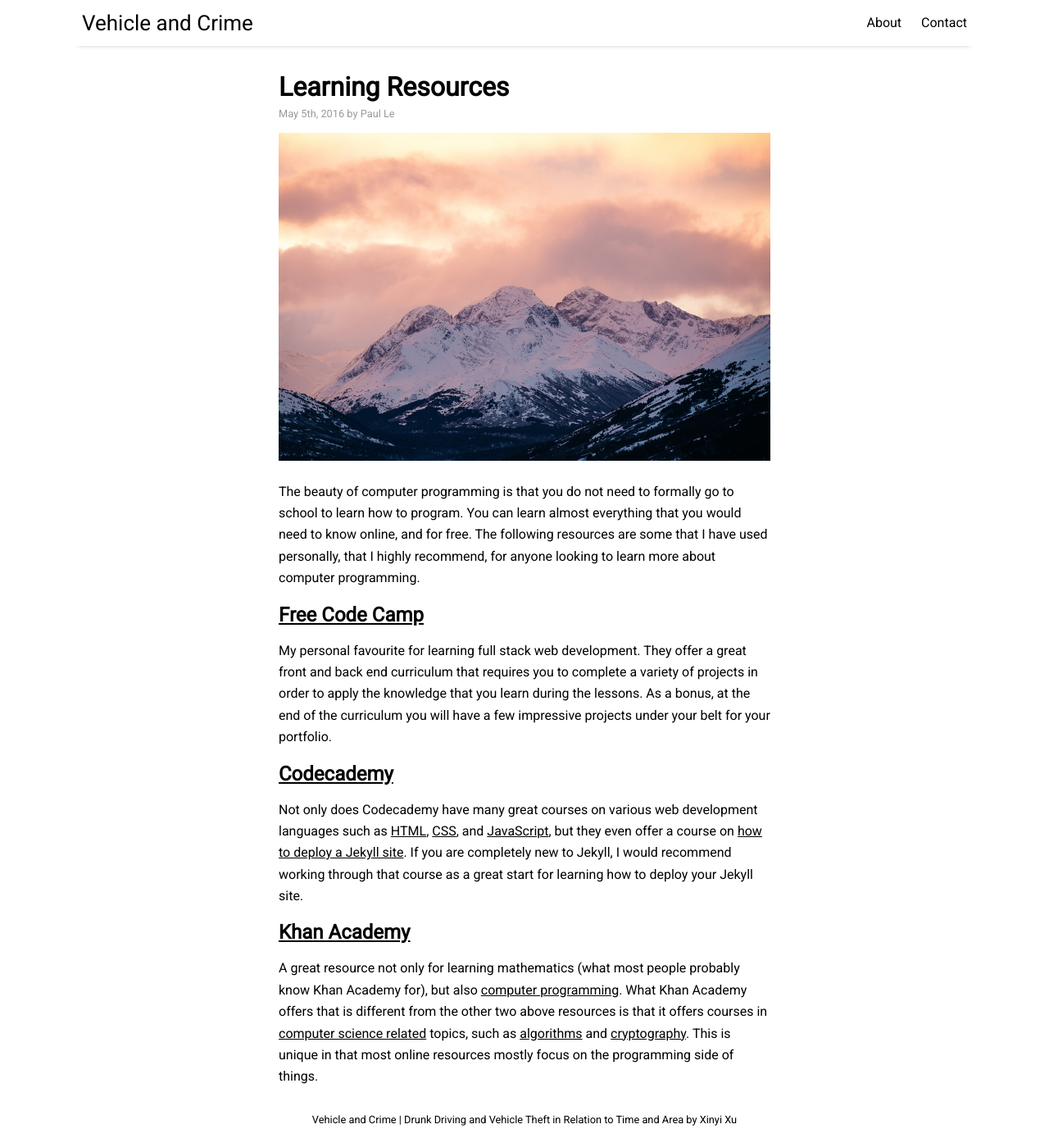
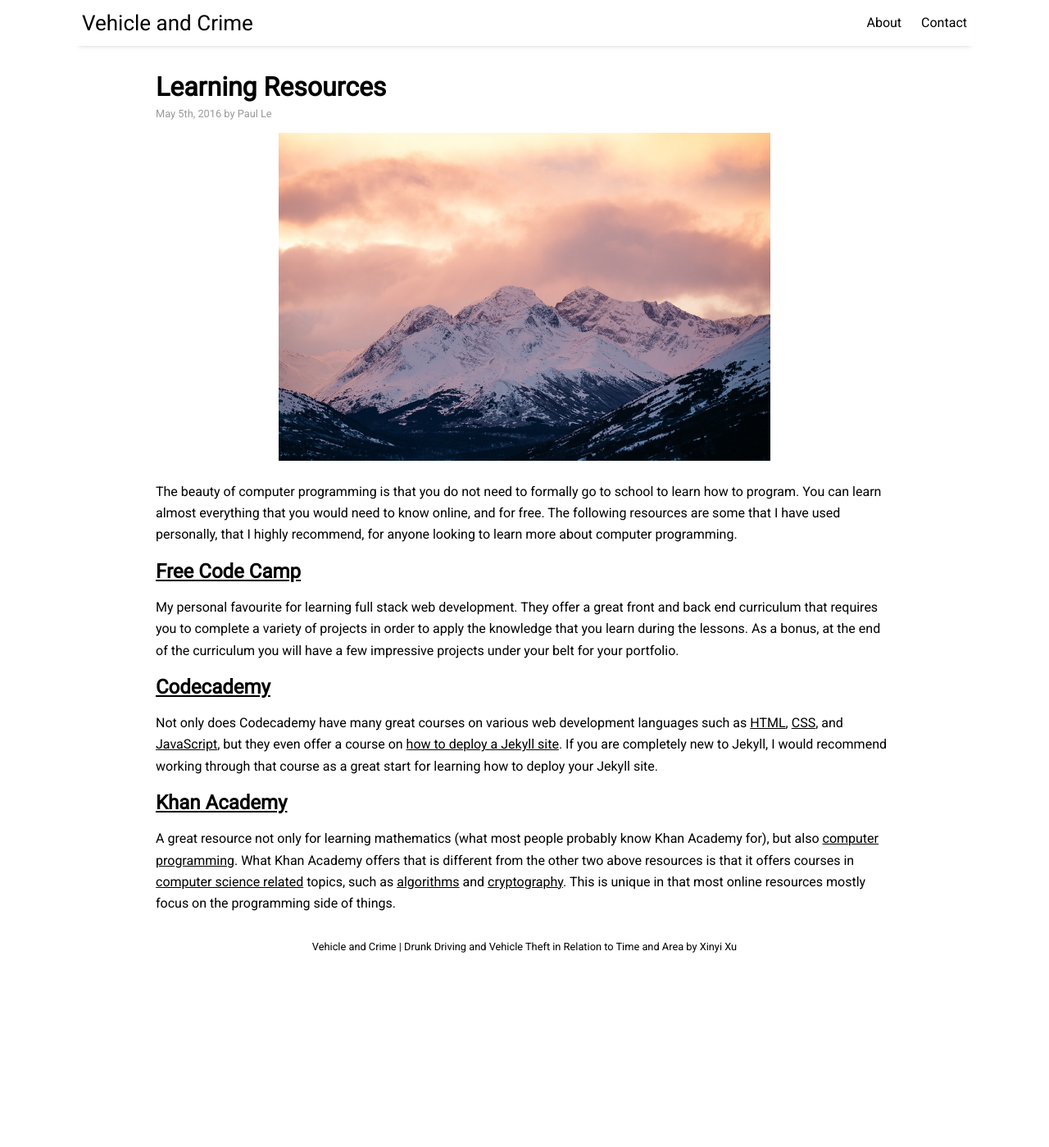
Before and after one commit to viola0v0/viola0v0.github.io, a Jekyll site: the page built from _posts/2016-05-05-learning-resources.md, in a window 1280 px wide and 1399 px high. Shown: the whole window at 82% size. Built offline with Jekyll 4.4.1, drawn with Linux system fonts in a browser that asks for light colours; nearby versions of some CDN libraries.

Commit message:
change width website

```diff
--- a/_sass/_post.scss
+++ b/_sass/_post.scss
@@ -1,26 +1,30 @@
 .post-content {
-  width: 600px;
+  width: 900px;
   display: block;
   margin: 10px auto 10px;
 }
+
 .post-date {
   display: block;
   margin-bottom: 1rem;
   color: #9a9a9a;
-  font-size:0.8rem;
+  font-size: 0.8rem;
 }
+
 .featured-image img {
   align: middle;
   margin: 5px auto 25px;
   display: block;
   max-width: 600px;
 }
+
 @media (max-width: $container-width) {
   .post-content {
     width: 60vw;
     display: block;
     margin: 10px auto 10px;
   }
+
   .featured-image img {
     align: middle;
     margin: 5px auto 25px;
@@ -28,12 +32,14 @@
     max-width: 60vw;
   }
 }
+
 @media (max-width: $tablet-width) {
   .post-content {
     width: 95vw;
     display: block;
     margin: 10px auto 10px;
   }
+
   .featured-image img {
     align: middle;
     margin: 5px auto 25px;
@@ -41,9 +47,11 @@
     max-width: 95vw;
   }
 }
+
 .post-share {
   padding-bottom: 1rem;
 }
+
 .sharing-icons a {
   padding-right: 10px;
 }
@@ -55,42 +63,51 @@
 .related {
   padding-bottom: 1rem;
 }
-.related ul, ol, dl {
+
+.related ul,
+ol,
+dl {
   margin: 0px;
 }
+
 .related-posts {
   padding: 10px 0px 10px;
   list-style: none;
   display: inline-block;
 }
+
 .related-thumbnail {
   position: relative;
   width: 600px;
   height: 200px;
   overflow: hidden;
 }
+
 .related img {
   position: absolute;
   left: 50%;
   top: 50%;
   height: auto;
   width: 600px;
-  -webkit-transform: translate(-50%,-50%);
-      -ms-transform: translate(-50%,-50%);
-          transform: translate(-50%,-50%);
+  -webkit-transform: translate(-50%, -50%);
+  -ms-transform: translate(-50%, -50%);
+  transform: translate(-50%, -50%);
 }
+
 .related-title {
   float: right;
   padding-bottom: .5rem;
   font-family: $base-font-family;
 }
+
 @media (max-width: $container-width) {
-  .related-thumbnail{
+  .related-thumbnail {
     width: 60vw;
   }
 }
+
 @media (max-width: $tablet-width) {
-  .related-thumbnail{
+  .related-thumbnail {
     width: 95vw;
   }
 }
```
